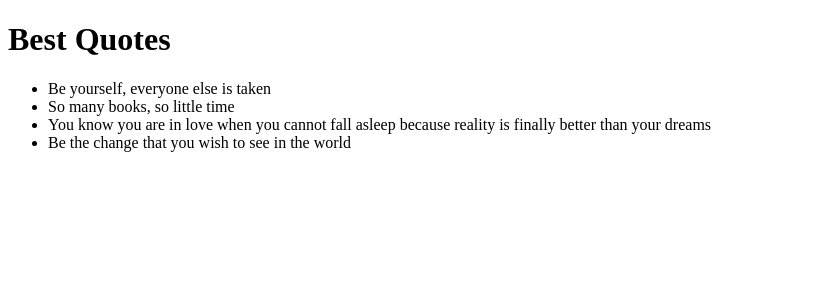
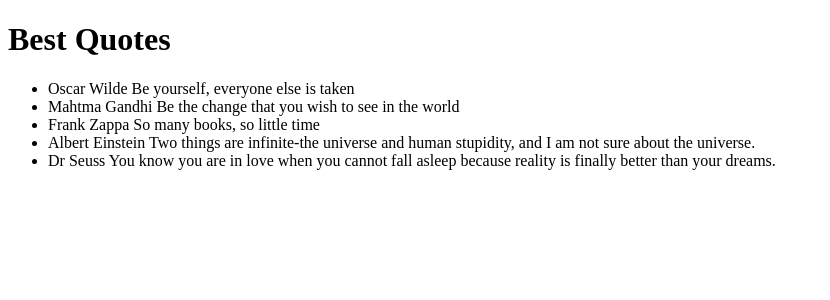
Before and after one commit to CheropS/best-quotes, an Angular app: page / in a window 1280 px wide. Shown: the top 300 px of the page, without its empty margins (0-830 px from the left). Built offline with nearby package versions, Linux system fonts and the light colour scheme.

Commit message:
Added a list of quotes from quote.ts file

```diff
--- a/src/app/app.component.html
+++ b/src/app/app.component.html
@@ -2,7 +2,8 @@
   <h1>Best Quotes</h1>
   <ul>
     <li *ngFor='let quote of quotes'>
-      {{ quote }}
+      {{ quote.author }}
+      {{ quote.quote}}
     </li>
   </ul>
 </div>
--- a/src/app/app.component.ts
+++ b/src/app/app.component.ts
@@ -1,4 +1,5 @@
 import { Component } from '@angular/core';
+import { Quotes } from './quotes';
 
 
 @Component({
@@ -7,9 +8,13 @@
   styleUrls: ['./app.component.css']
 })
 export class AppComponent {
-  quotes:string [];
+  quotes:Quotes[]=[
+    {author:'Oscar Wilde', quote:'Be yourself, everyone else is taken'},
+    {author: 'Mahtma Gandhi', quote: 'Be the change that you wish to see in the world'},
+    {author: 'Frank Zappa', quote: 'So many books, so little time'},
+    {author: 'Albert Einstein', quote:'Two things are infinite-the universe and human stupidity, and I am not sure about the universe.'},
+    {author: 'Dr Seuss', quote: 'You know you are in love when you cannot fall asleep because reality is finally better than your dreams.'},
+  ]
 
-  constructor () {
-    this.quotes =['Be yourself, everyone else is taken', 'So many books, so little time', 'You know you are in love when you cannot fall asleep because reality is finally better than your dreams', 'Be the change that you wish to see in the world']
-  }
+
 }
--- a/src/app/quotes.ts
+++ b/src/app/quotes.ts
@@ -1,6 +1,5 @@
 export class Quotes {
-    name!: string;
-    title!: string;
+    author!: string;
     quote!: string;
-    author!: string;
+
 }
```
